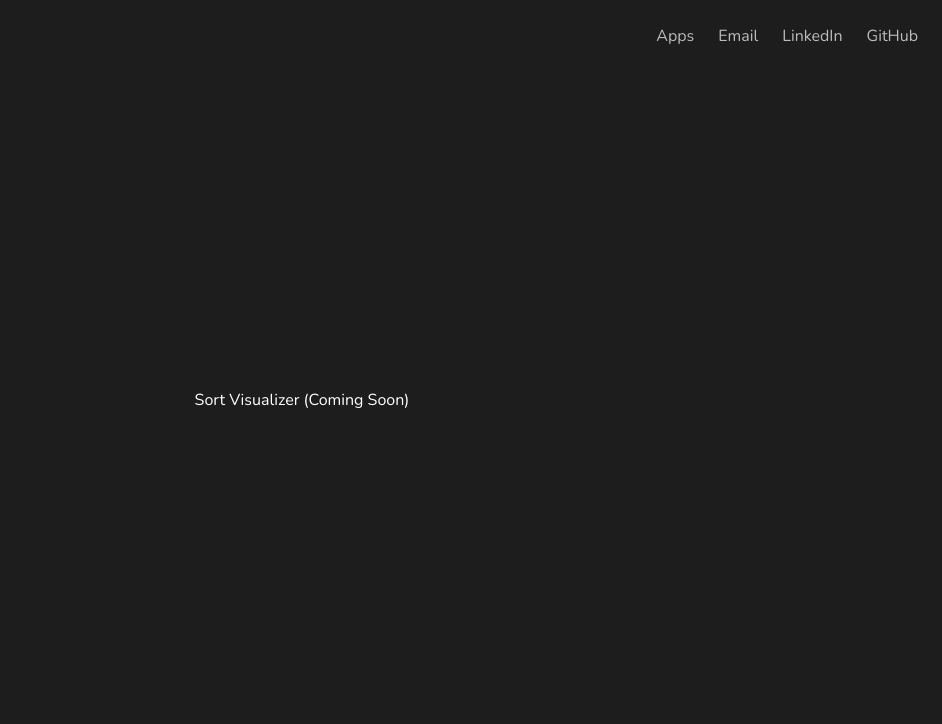
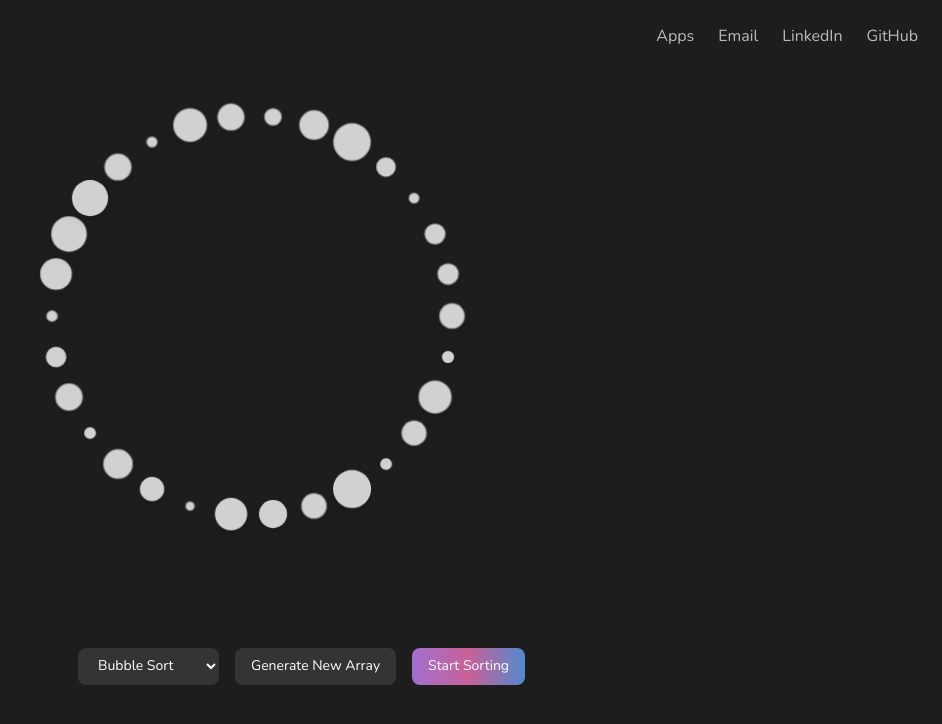
Before and after one commit to jdleo/jdleo-me-latest, a Next.js app: page /apps/sort in a window 1280 px wide. Shown: the top 724 px of the page, without its empty margins (338-1280 px from the left). Built offline with nearby package versions, Linux system fonts and the light colour scheme.

Commit message:
add sort app, good enough

```diff
--- a/src/app/apps/sort/page.tsx
+++ b/src/app/apps/sort/page.tsx
@@ -2,8 +2,155 @@
 
 import Link from 'next/link';
 import { strings } from '../../constants/strings';
+import { useState, useEffect } from 'react';
+
+type Algorithm = 'bubble' | 'quick' | 'insertion' | 'selection';
+
+const ARRAY_SIZE = 30;
+const ANIMATION_SPEED = 30;
 
 export default function Sort() {
+    const [array, setArray] = useState<number[]>([]);
+    const [sorting, setSorting] = useState(false);
+    const [algorithm, setAlgorithm] = useState<Algorithm>('bubble');
+    const [comparing, setComparing] = useState<[number, number] | null>(null);
+    const [swapping, setSwapping] = useState<[number, number] | null>(null);
+
+    const generateArray = () => {
+        const newArray = Array.from({ length: ARRAY_SIZE }, () => Math.floor(Math.random() * 100) + 1);
+        setArray(newArray);
+        setComparing(null);
+        setSwapping(null);
+    };
+
+    useEffect(() => {
+        generateArray();
+    }, []);
+
+    const sleep = (ms: number) => new Promise(resolve => setTimeout(resolve, ms));
+
+    const bubbleSort = async () => {
+        setSorting(true);
+        const arr = [...array];
+        let swapped;
+
+        do {
+            swapped = false;
+            for (let i = 0; i < arr.length - 1; i++) {
+                setComparing([i, i + 1]);
+                await sleep(ANIMATION_SPEED);
+
+                if (arr[i] > arr[i + 1]) {
+                    setSwapping([i, i + 1]);
+                    [arr[i], arr[i + 1]] = [arr[i + 1], arr[i]];
+                    setArray([...arr]);
+                    swapped = true;
+                }
+            }
+        } while (swapped);
+
+        setComparing(null);
+        setSwapping(null);
+        setSorting(false);
+    };
+
+    const insertionSort = async () => {
+        setSorting(true);
+        const arr = [...array];
+
+        for (let i = 1; i < arr.length; i++) {
+            let j = i;
+            while (j > 0 && arr[j - 1] > arr[j]) {
+                setComparing([j - 1, j]);
+                await sleep(ANIMATION_SPEED);
+                setSwapping([j - 1, j]);
+                [arr[j - 1], arr[j]] = [arr[j], arr[j - 1]];
+                setArray([...arr]);
+                j--;
+            }
+        }
+
+        setComparing(null);
+        setSwapping(null);
+        setSorting(false);
+    };
+
+    const selectionSort = async () => {
+        setSorting(true);
+        const arr = [...array];
+
+        for (let i = 0; i < arr.length; i++) {
+            let minIdx = i;
+
+            for (let j = i + 1; j < arr.length; j++) {
+                setComparing([minIdx, j]);
+                await sleep(ANIMATION_SPEED);
+
+                if (arr[j] < arr[minIdx]) {
+                    minIdx = j;
+                }
+            }
+
+            if (minIdx !== i) {
+                setSwapping([i, minIdx]);
+                [arr[i], arr[minIdx]] = [arr[minIdx], arr[i]];
+                setArray([...arr]);
+            }
+        }
+
+        setComparing(null);
+        setSwapping(null);
+        setSorting(false);
+    };
+
+    const quickSort = async () => {
+        setSorting(true);
+        const arr = [...array];
+
+        const partition = async (low: number, high: number) => {
+            const pivot = arr[high];
+            let i = low - 1;
+
+            for (let j = low; j < high; j++) {
+                setComparing([j, high]);
+                await sleep(ANIMATION_SPEED);
+
+                if (arr[j] < pivot) {
+                    i++;
+                    setSwapping([i, j]);
+                    [arr[i], arr[j]] = [arr[j], arr[i]];
+                    setArray([...arr]);
+                }
+            }
+
+            setSwapping([i + 1, high]);
+            [arr[i + 1], arr[high]] = [arr[high], arr[i + 1]];
+            setArray([...arr]);
+
+            return i + 1;
+        };
+
+        const sort = async (low: number, high: number) => {
+            if (low < high) {
+                const pi = await partition(low, high);
+                await sort(low, pi - 1);
+                await sort(pi + 1, high);
+            }
+        };
+
+        await sort(0, arr.length - 1);
+        setComparing(null);
+        setSwapping(null);
+        setSorting(false);
+    };
+
+    const getRadius = () => {
+        if (typeof window === 'undefined') return 100;
+        const width = window.innerWidth;
+        if (width < 640) return 120; // mobile
+        return 200; // desktop
+    };
+
     return (
         <div className='flex min-h-screen bg-[#1d1d1d] overflow-hidden'>
             <header className='absolute top-0 right-0 p-4 sm:p-6'>
@@ -33,8 +180,86 @@ export default function Sort() {
                 </nav>
             </header>
 
-            <main className='flex-1 flex items-center justify-center'>
-                <h1 className='text-white font-nunito'>Sort Visualizer (Coming Soon)</h1>
+            <main className='flex-1 flex flex-col items-center justify-center gap-6 sm:gap-8 px-4'>
+                <div className='relative w-[280px] h-[280px] sm:w-[500px] sm:h-[500px]'>
+                    {array.map((value, index) => {
+                        const angle = (index / array.length) * 2 * Math.PI;
+                        const radius = getRadius();
+                        const x = radius + Math.cos(angle) * radius;
+                        const y = radius + Math.sin(angle) * radius;
+
+                        return (
+                            <div
+                                key={index}
+                                className={`
+                                    absolute w-2 h-2 sm:w-4 sm:h-4 rounded-full
+                                    transition-all duration-300 backdrop-blur-sm
+                                    ${
+                                        comparing?.includes(index)
+                                            ? 'bg-yellow-400/80 shadow-lg shadow-yellow-400/50 scale-150'
+                                            : swapping?.includes(index)
+                                            ? 'bg-purple-400/80 shadow-lg shadow-purple-400/50 scale-150'
+                                            : 'bg-white/80 shadow-md'
+                                    }
+                                `}
+                                style={{
+                                    left: x,
+                                    top: y,
+                                    transform: `translate(-50%, -50%) scale(${value / 50 + 0.5})`,
+                                }}
+                            />
+                        );
+                    })}
+                </div>
+
+                <div className='flex flex-col items-center gap-4 w-full max-w-md'>
+                    <div className='flex flex-col sm:flex-row gap-2 sm:gap-4 w-full'>
+                        <select
+                            value={algorithm}
+                            onChange={e => setAlgorithm(e.target.value as Algorithm)}
+                            className='w-full sm:w-auto px-4 py-2 rounded-lg bg-white/10 text-white font-nunito
+                                     text-sm focus:outline-none focus:bg-white/20'
+                            disabled={sorting}
+                        >
+                            <option value='bubble'>Bubble Sort</option>
+                            <option value='quick'>Quick Sort</option>
+                            <option value='insertion'>Insertion Sort</option>
+                            <option value='selection'>Selection Sort</option>
+                        </select>
+                        <button
+                            onClick={generateArray}
+                            disabled={sorting}
+                            className='w-full sm:w-auto px-4 py-2 rounded-lg bg-white/10 hover:bg-white/20
+                                     text-white font-nunito text-sm transition-colors'
+                        >
+                            Generate New Array
+                        </button>
+                        <button
+                            onClick={() => {
+                                switch (algorithm) {
+                                    case 'bubble':
+                                        bubbleSort();
+                                        break;
+                                    case 'quick':
+                                        quickSort();
+                                        break;
+                                    case 'insertion':
+                                        insertionSort();
+                                        break;
+                                    case 'selection':
+                                        selectionSort();
+                                        break;
+                                }
+                            }}
+                            disabled={sorting}
+                            className='w-full sm:w-auto px-4 py-2 rounded-lg bg-gradient-to-r from-purple-400/80
+                                     via-pink-400/80 to-blue-400/80 text-white font-nunito
+                                     text-sm hover:opacity-90 transition-opacity'
+                        >
+                            Start Sorting
+                        </button>
+                    </div>
+                </div>
             </main>
         </div>
     );
```
